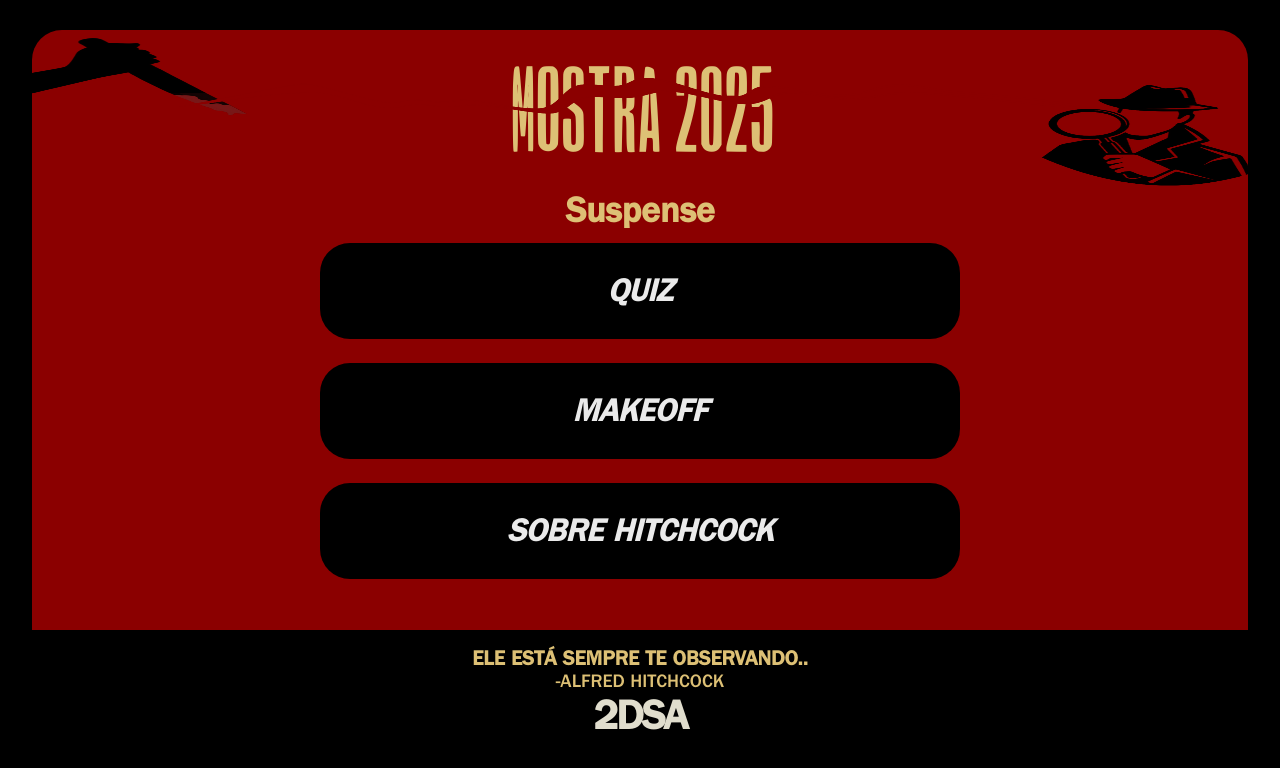
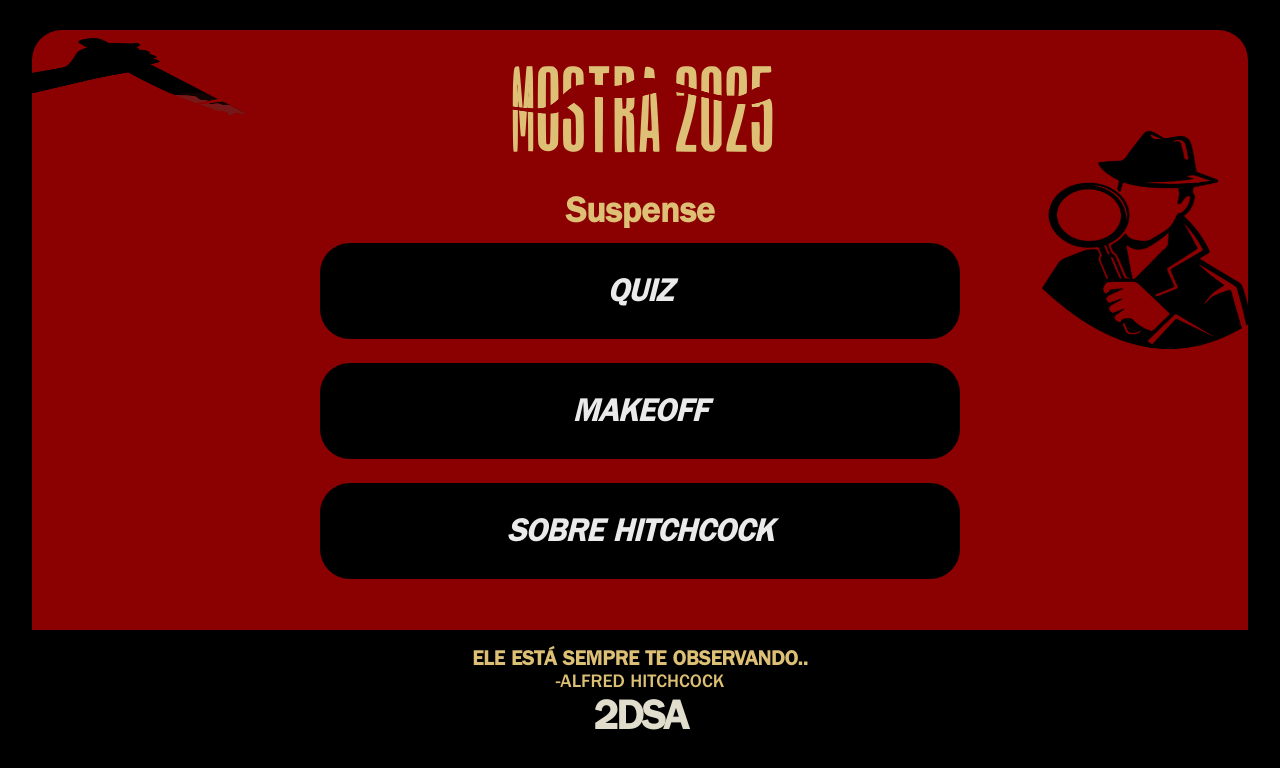
Before and after one commit to deservs/mostra-2025, a plain HTML site: page index.html in a window 1280 px wide. Drawn offline with Linux system fonts and the light colour scheme.

Commit message:
imagem ajustada

```diff
--- a/css/index.css
+++ b/css/index.css
@@ -121,11 +121,11 @@ main {
 }
 
 #detetive img {
-    height: 14.75vh;
+    height: 20vw;
     width: 20vw;
     position: absolute;
     right: 0;
-    top: 10vh;
+    top: 15vh;
     filter: brightness(0);
 }
 
```
